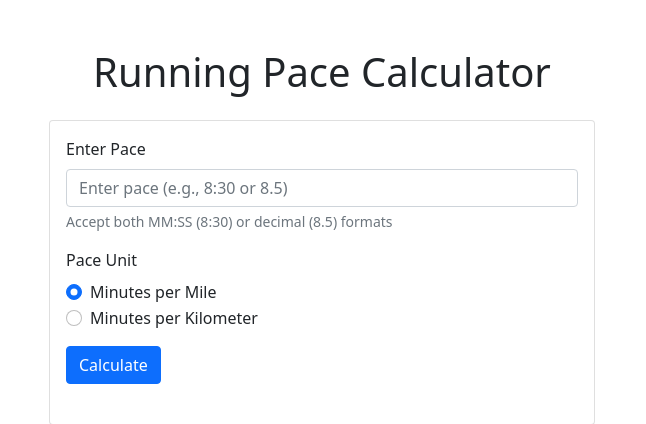
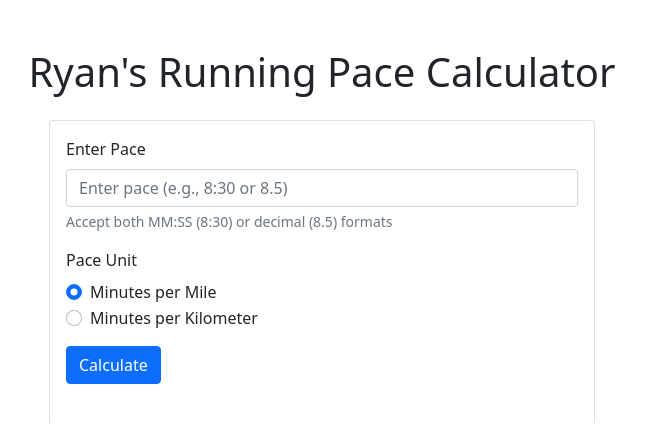
Before and after one commit to RyanFletcher96/hello, a Flask app: page / in a window 1280 px wide. Shown: the top 424 px of the page, without its empty margins (318-964 px from the left). Run offline with Flask 3, Linux system fonts and the light colour scheme.

Commit message:
Adding an updated version of index

```diff
--- a/flask-app/templates/index.html
+++ b/flask-app/templates/index.html
@@ -8,7 +8,7 @@
 </head>
 <body>
     <div class="container py-5">
-        <h1 class="text-center mb-4">Running Pace Calculator</h1>
+        <h1 class="text-center mb-4">Ryan's Running Pace Calculator</h1>
 
         <div class="row justify-content-center">
             <div class="col-md-6">
```
